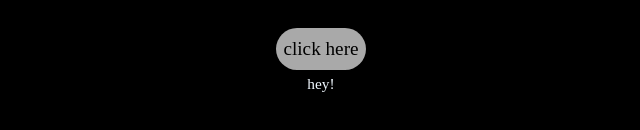
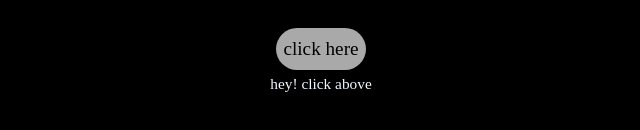
Before and after one commit to Ishant-Chahal/Git-Deploy, a plain HTML site: page index.html in a window 1280 px wide. Shown: the part 332-462 px from the top of the page, 319-959 px from the left. Drawn offline with Linux system fonts and the light colour scheme.

Commit message:
click above

```diff
--- a/index.html
+++ b/index.html
@@ -9,7 +9,7 @@
 <body>
     <div class="container">
         <div class="click">click here</div>
-        <div class="clicked">hey!</div>
+        <div class="clicked">hey! click above</div>
     </div>
 
     <script src="script.js"></script>
```
